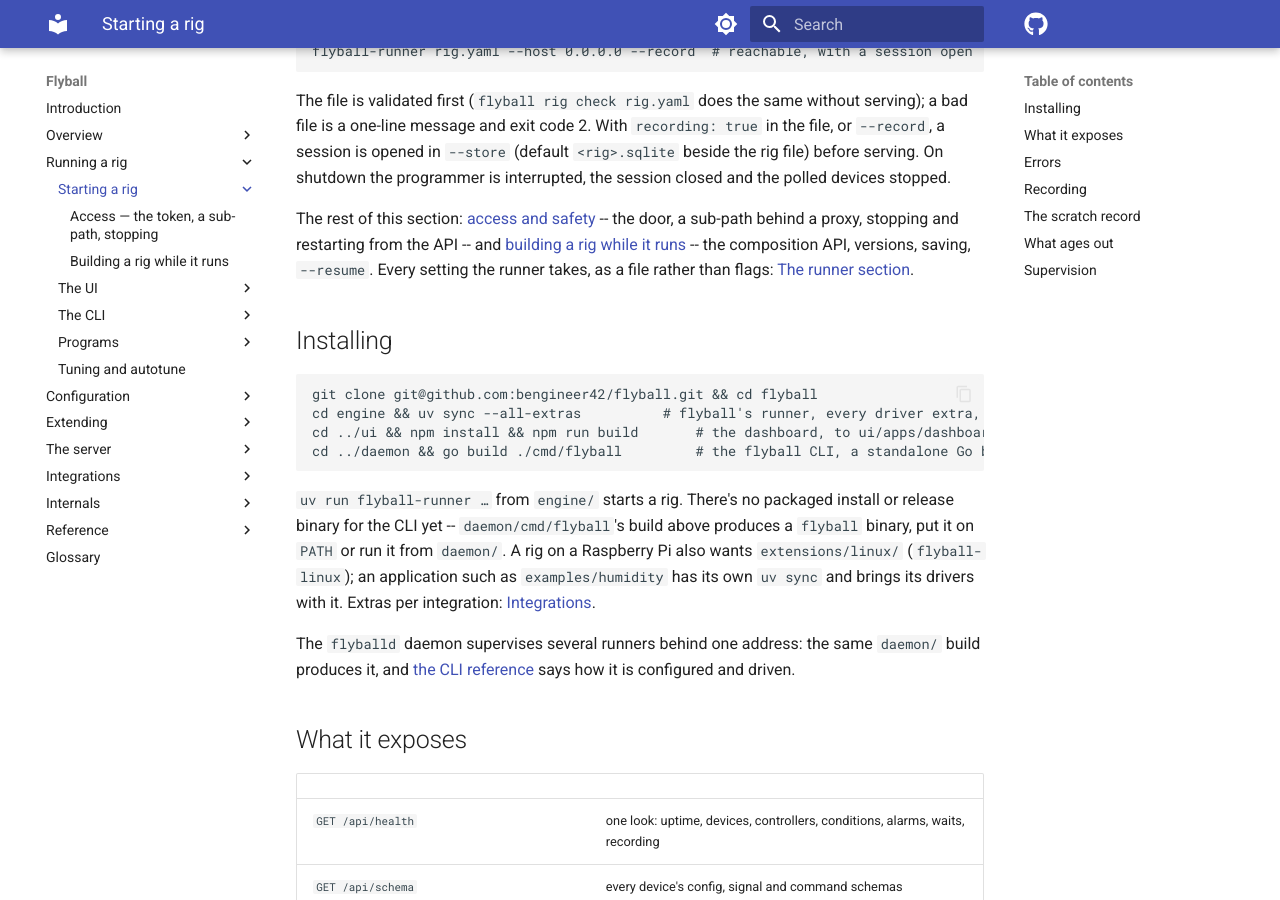
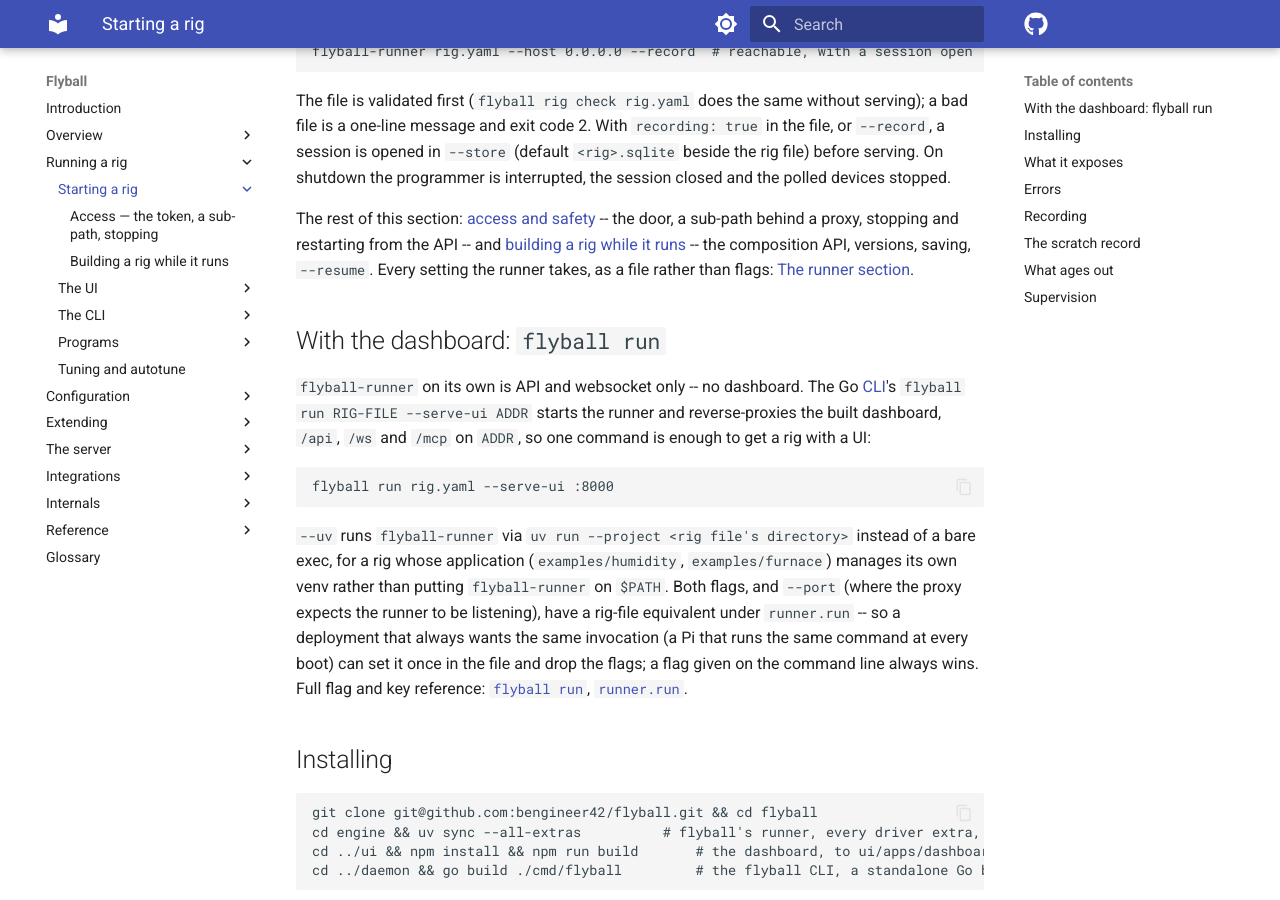
Before and after one commit to bengineer42/flyball, an MkDocs documentation site: the page built from book/src/1-running/runner/index.md, in a window 1280 px wide and 900 px high, scrolled down 274 px. Built offline with MkDocs 1.6.1 and Material for MkDocs 9.7.7, drawn with Linux system fonts in a browser that asks for light colours; comment, search, counter and statistics services are not loaded; the version menu is left out.

Commit message:
docs: document flyball run's --serve-ui/--uv and runner.run in the running part
The CLI reference and the config reference already covered them; the
running-part pages that walk through starting a rig didn't.

Co-Authored-By: Claude Opus 5.5 (1M context) <noreply@anthropic.com>

````diff
--- a/book/src/1-running/runner/index.md
+++ b/book/src/1-running/runner/index.md
@@ -21,6 +21,28 @@ sub-path behind a proxy, stopping and restarting from the API -- and
 [building a rig while it runs](building.md) -- the composition API,
 versions, saving, `--resume`. Every setting the runner takes, as a file
 rather than flags: [The runner section](../../2-config/runner.md).
+
+## With the dashboard: `flyball run`
+
+`flyball-runner` on its own is API and websocket only -- no dashboard. The
+Go [CLI](../cli/index.md)'s `flyball run RIG-FILE --serve-ui ADDR` starts
+the runner and reverse-proxies the built dashboard, `/api`, `/ws` and
+`/mcp` on `ADDR`, so one command is enough to get a rig with a UI:
+
+```
+flyball run rig.yaml --serve-ui :8000
+```
+
+`--uv` runs `flyball-runner` via `uv run --project <rig file's directory>`
+instead of a bare exec, for a rig whose application (`examples/humidity`,
+`examples/furnace`) manages its own venv rather than putting
+`flyball-runner` on `$PATH`. Both flags, and `--port` (where the proxy
+expects the runner to be listening), have a rig-file equivalent under
+`runner.run` -- so a deployment that always wants the same invocation (a
+Pi that runs the same command at every boot) can set it once in the file
+and drop the flags; a flag given on the command line always wins. Full
+flag and key reference: [`flyball run`](../../7-reference/cli.md#local-no-runner-or-daemon-involved),
+[`runner.run`](../../2-config/runner.md#run-flyball-runs-own-flags-in-the-file).
 
 ## Installing
 
````
Also changed, not shown: book/src/1-running/cli/rig.md (+7 -0 lines).
